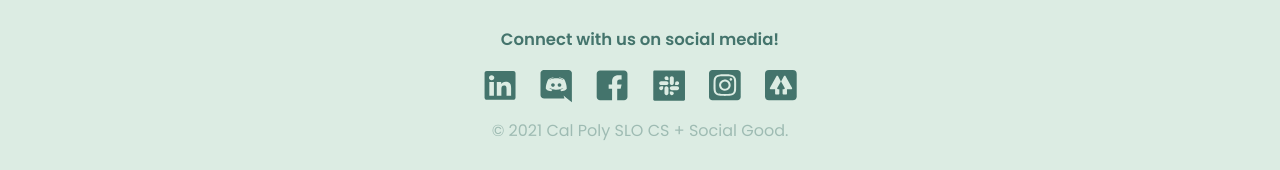
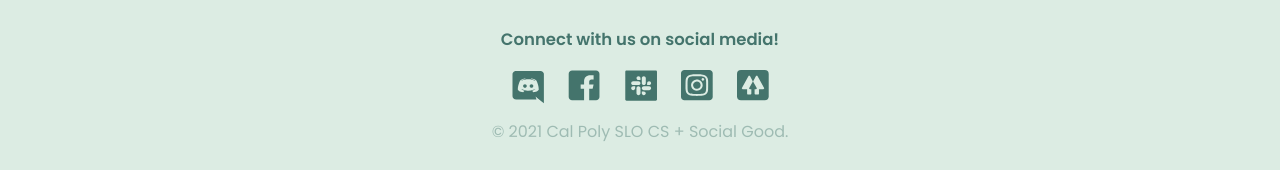
Before and after one commit to CS-Social-Good-CalPoly/club-website, a React (Create React App) app: page /Officers in a window 1280 px wide. Shown: the part 488-658 px from the top of the page. Built offline with nearby package versions, Linux system fonts and the light colour scheme.

Commit message:
icon fix

```diff
--- a/src/assets/SharedAssets/Footer.css
+++ b/src/assets/SharedAssets/Footer.css
@@ -39,10 +39,8 @@
     /*background-color: aqua;*/
 }
 
-.socialmedia-child:nth-child(2),
-.socialmedia-child:nth-child(3),
-.socialmedia-child:nth-child(4) {
-    margin-top: 2px;
+.socialmedia-child:nth-child(1) {
+    margin-top: 3px;
 }
 
 @media screen and (max-device-width: 380px) {
--- a/src/components/SharedComponents/Footer.js
+++ b/src/components/SharedComponents/Footer.js
@@ -12,9 +12,9 @@ const Footer = () => {
         <div className="footer-container">
             <h3>Connect with us on social media!</h3>
             <div className="socialmedia-parent">
-                <a href="#" className="socialmedia-child">
+                {/* <a href="#" className="socialmedia-child">
                     <img src={linkedin}/>
-                </a>
+                </a> */}
                 <a href="#" className="socialmedia-child">
                     <img src={discord}/>
                 </a>
@@ -24,7 +24,7 @@ const Footer = () => {
                 <a href="#" className="socialmedia-child">
                     <img src={slack}/>
                 </a>
-                <a href="#" className="socialmedia-child">
+                <a href="https://www.instagram.com/calpoly.cssg/" className="socialmedia-child">
                     <img src={instagram}/>
                 </a>
                 <a href="#" className="socialmedia-child">
```
